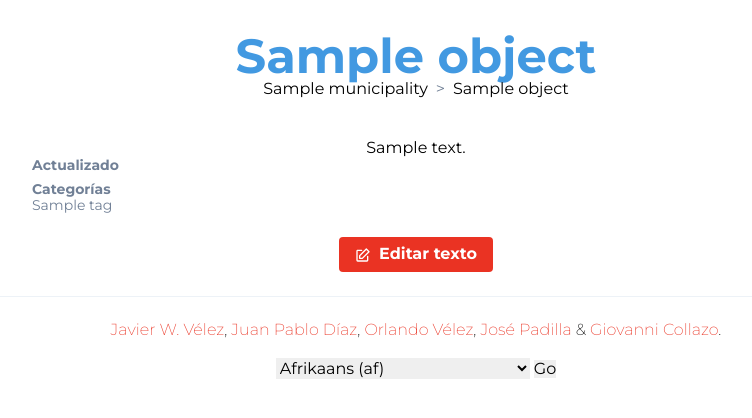
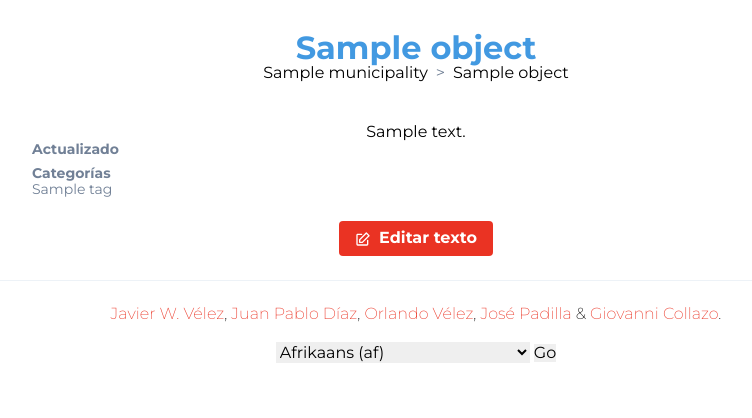
Before and after one commit to Code4PuertoRico/suministrospr, a Django app: template suministrospr/suministros/templates/suministros/suministro_detail.html in a window 1280 px wide. Shown: the part 123-541 px from the top of the page, without its empty margins (224-976 px from the left). Run offline with Django 3.2, Linux system fonts and the light colour scheme; the template is opened without the code that fills it: most values are stand-ins (such as "Sample title", 1, 10 or a date in 2020); some libraries are stand-ins or nearby versions.

Commit message:
fix: title h3 size

```diff
--- a/static/css/main.css
+++ b/static/css/main.css
@@ -465,7 +465,7 @@ footer .container {
 
 .main__detail h3 {
   text-align: center;
-  font-size: 3rem;
+  font-size: 2rem;
   color: #4299e1;
   font-weight: 700;
   line-height: 1;
```
